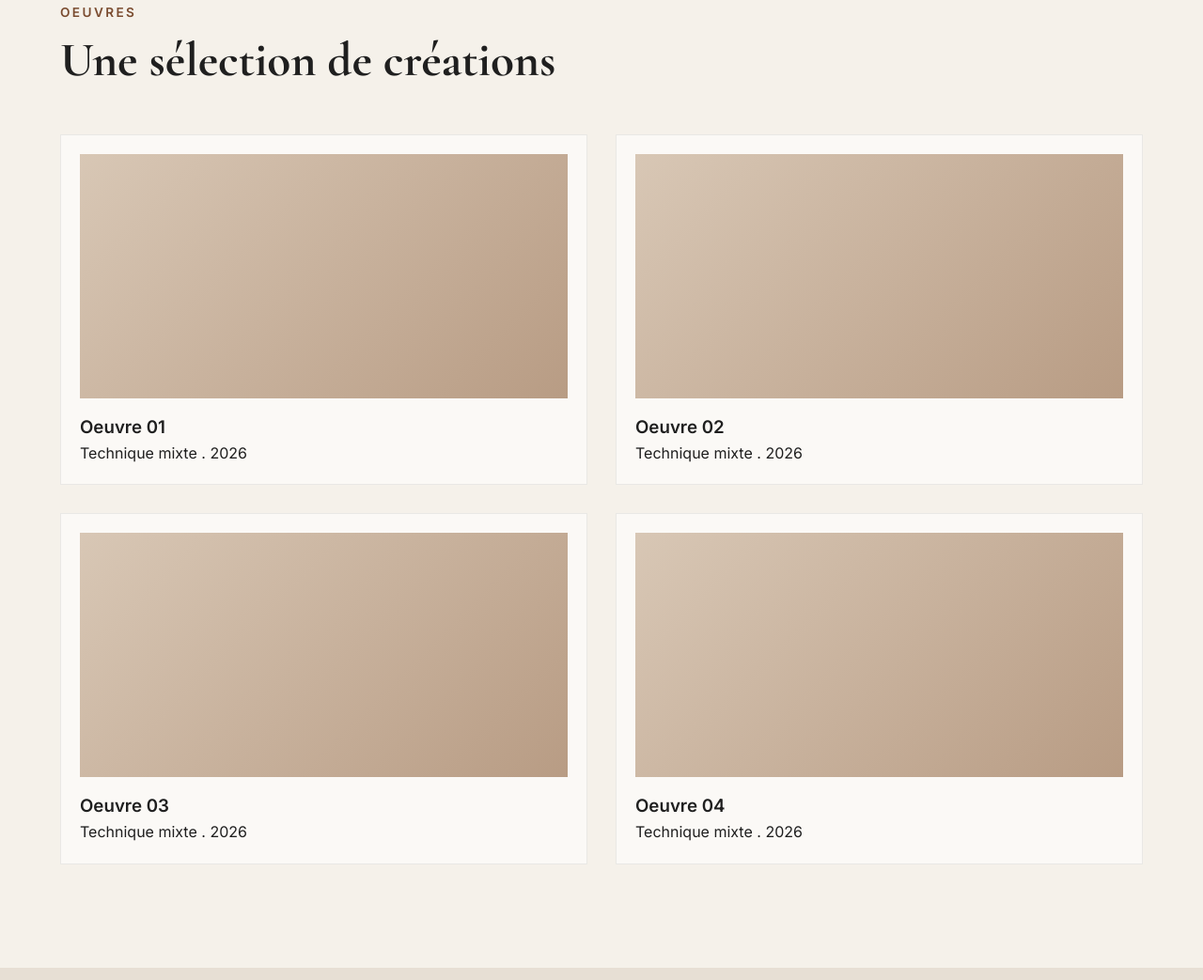
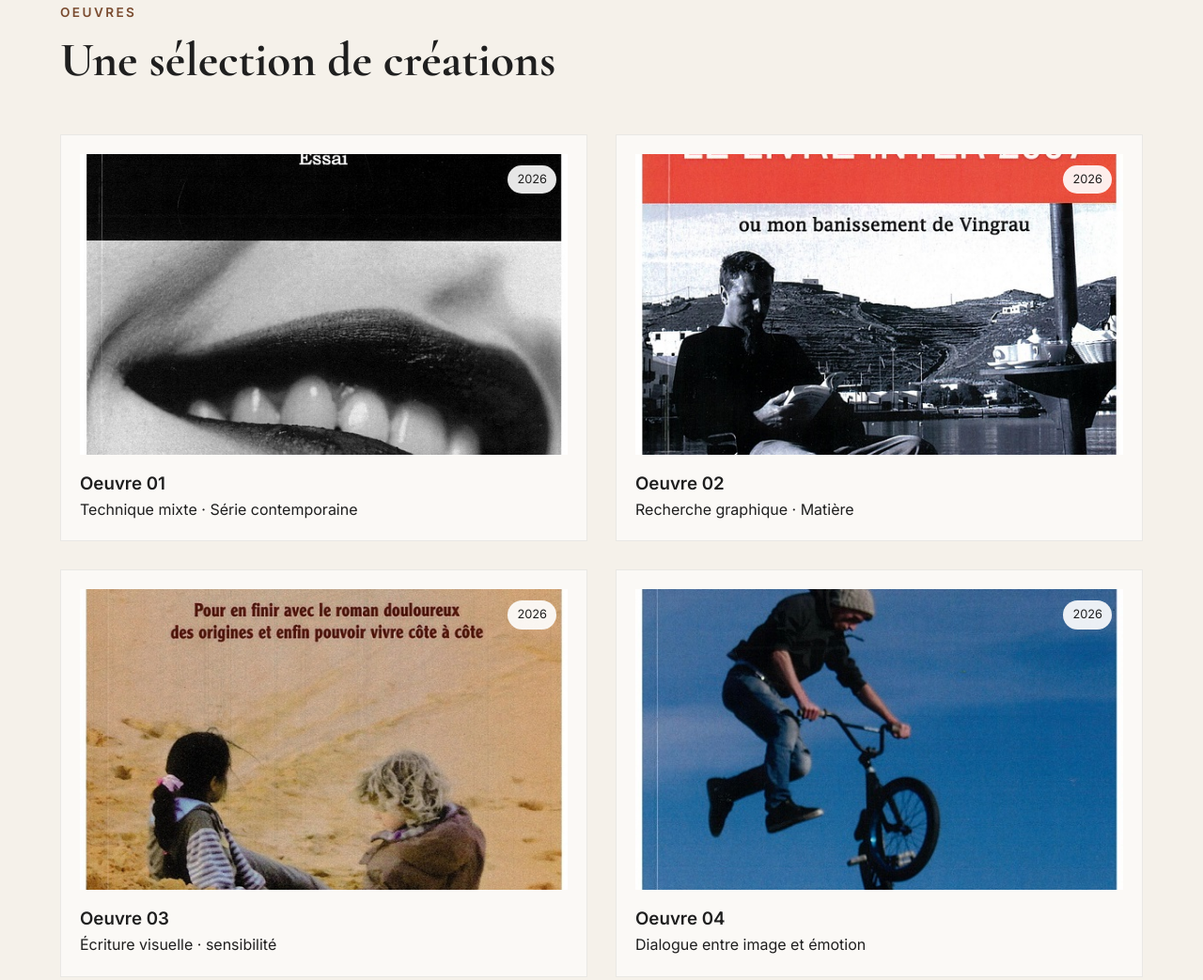
Before and after one commit to OthmaneLvre/pierre-jamard-website, a plain HTML site: page index.html in a window 1280 px wide. Shown: the part 1399-2442 px from the top of the page at 94% size. Drawn offline with nearby package versions, Linux system fonts and the light colour scheme.

Commit message:
feat(design): integrate artwork images into works section

```diff
--- a/css/style.css
+++ b/css/style.css
@@ -201,14 +201,34 @@ ul {
     transition: all var(--transition);
 }
 
-.work-card:hover {
-    transform: translateY(-5px);
+.work-card:hover .work-image img {
+    transform: scale(1.05);
 }
 
 .work-image {
-    height: 260px;
+    position: relative;
+    height: 320px;
     margin-bottom: 16px;
-    background: linear-gradient(135deg, #d8c7b5, #b89c84);
+    overflow: hidden;
+    background-color: #d8c7b5;
+}
+
+.work-image img {
+    width: 100%;
+    height: 100%;
+    object-fit: cover;
+    display: block;
+    transition: transform var(--transition);
+}
+
+.work-tag {
+    position: absolute;
+    top: 12px;
+    right: 12px;
+    background: rgba(255, 255, 255, 0.9);
+    padding: 5px 10px;
+    border-radius: 999px;
+    font-size: 0.8rem;
 }
 
 /* ==================
--- a/index.html
+++ b/index.html
@@ -12,7 +12,7 @@
     <meta name="description" content="Site vitrine artistique présentant Pierre Jamard et ses œuvres.">
 
     <!-- Polices -->
-    <link rel="preconnect" href="https://font.googleapis.com">
+    <link rel="preconnect" href="https://fonts.googleapis.com">
     <link rel="preconnect" href="https://fonts.gstatic.com" crossorigin>
     <link href="https://fonts.googleapis.com/css2?family=Cormorant+Garamond:wght@500;600;700&family=Inter:wght@400;500;600&display=swap" rel="stylesheet">
 
@@ -39,7 +39,7 @@
 
         <!-- HERO -->
         <section id="hero" class="hero">
-            <div>
+            <div class="container hero-content">
                 <p class="hero-subtitle">Artiste contemporain</p>
                 <h1>Une présence artistique entre matière, silence et émotion.</h1>
                 <p class="hero-text">
@@ -82,29 +82,77 @@
                 </div>
 
                 <div class="works-grid">
-                    <div class="work-card">
-                        <div class="work-image"></div>
+                    <article class="work-card">
+                        <div class="work-image">
+                            <img src="assets/images/oeuvre-1.jpg" alt="Oeuvre 1 de Pierre Jamard">
+                            <span class="work-tag">2026</span>
+                        </div>
                         <h3>Oeuvre 01</h3>
-                        <p>Technique mixte . 2026</p>
-                    </div>
+                        <p>Technique mixte · Série contemporaine</p>
+                    </article>
 
-                    <div class="work-card">
-                        <div class="work-image"></div>
+                    <article class="work-card">
+                        <div class="work-image">
+                            <img src="assets/images/oeuvre-2.jpg" alt="Oeuvre 2 de Pierre Jamard">
+                            <span class="work-tag">2026</span>
+                        </div>
                         <h3>Oeuvre 02</h3>
-                        <p>Technique mixte . 2026</p>
-                    </div>
+                        <p>Recherche graphique · Matière</p>
+                    </article>
 
-                    <div class="work-card">
-                        <div class="work-image"></div>
+                    <article class="work-card">
+                        <div class="work-image">
+                            <img src="assets/images/oeuvre-3.jpg" alt="Oeuvre 3 de Pierre Jamard">
+                            <span class="work-tag">2026</span>
+                        </div>
                         <h3>Oeuvre 03</h3>
-                        <p>Technique mixte . 2026</p>
-                    </div>
+                        <p>Écriture visuelle · sensibilité</p>
+                    </article>
 
-                    <div class="work-card">
-                        <div class="work-image"></div>
+                    <article class="work-card">
+                        <div class="work-image">
+                            <img src="assets/images/oeuvre-4.jpg" alt="Oeuvre 4 de Pierre Jamard">
+                            <span class="work-tag">2026</span>
+                        </div>
                         <h3>Oeuvre 04</h3>
-                        <p>Technique mixte . 2026</p>
-                    </div>
+                        <p>Dialogue entre image et émotion</p>
+                    </article>
+
+                    <article class="work-card">
+                        <div class="work-image">
+                            <img src="assets/images/oeuvre-5.jpg" alt="Oeuvre 5 de Pierre Jamard">
+                            <span class="work-tag">2026</span>
+                        </div>
+                        <h3>Oeuvre 05</h3>
+                        <p>Dialogue entre image et émotion</p>
+                    </article>
+
+                    <article class="work-card">
+                        <div class="work-image">
+                            <img src="assets/images/oeuvre-6.jpg" alt="Oeuvre 6 de Pierre Jamard">
+                            <span class="work-tag">2026</span>
+                        </div>
+                        <h3>Oeuvre 06</h3>
+                        <p>Dialogue entre image et émotion</p>
+                    </article>
+
+                    <article class="work-card">
+                        <div class="work-image">
+                            <img src="assets/images/oeuvre-7.jpg" alt="Oeuvre 7 de Pierre Jamard">
+                            <span class="work-tag">2026</span>
+                        </div>
+                        <h3>Oeuvre 07</h3>
+                        <p>Dialogue entre image et émotion</p>
+                    </article>
+
+                    <article class="work-card">
+                        <div class="work-image">
+                            <img src="assets/images/oeuvre-8.jpg" alt="Oeuvre 8 de Pierre Jamard">
+                            <span class="work-tag">2026</span>
+                        </div>
+                        <h3>Oeuvre 08</h3>
+                        <p>Dialogue entre image et émotion</p>
+                    </article>
                 </div>
             </div>
         </section>
```
Also changed, not shown: assets/images/oeuvre-1.jpg (added), assets/images/oeuvre-2.jpg (added), assets/images/oeuvre-3.jpg (added), assets/images/oeuvre-4.jpg (added), assets/images/oeuvre-5.jpg (added), assets/images/oeuvre-6.jpg (added), assets/images/oeuvre-7.jpg (added), assets/images/oeuvre-8.jpg (added).
